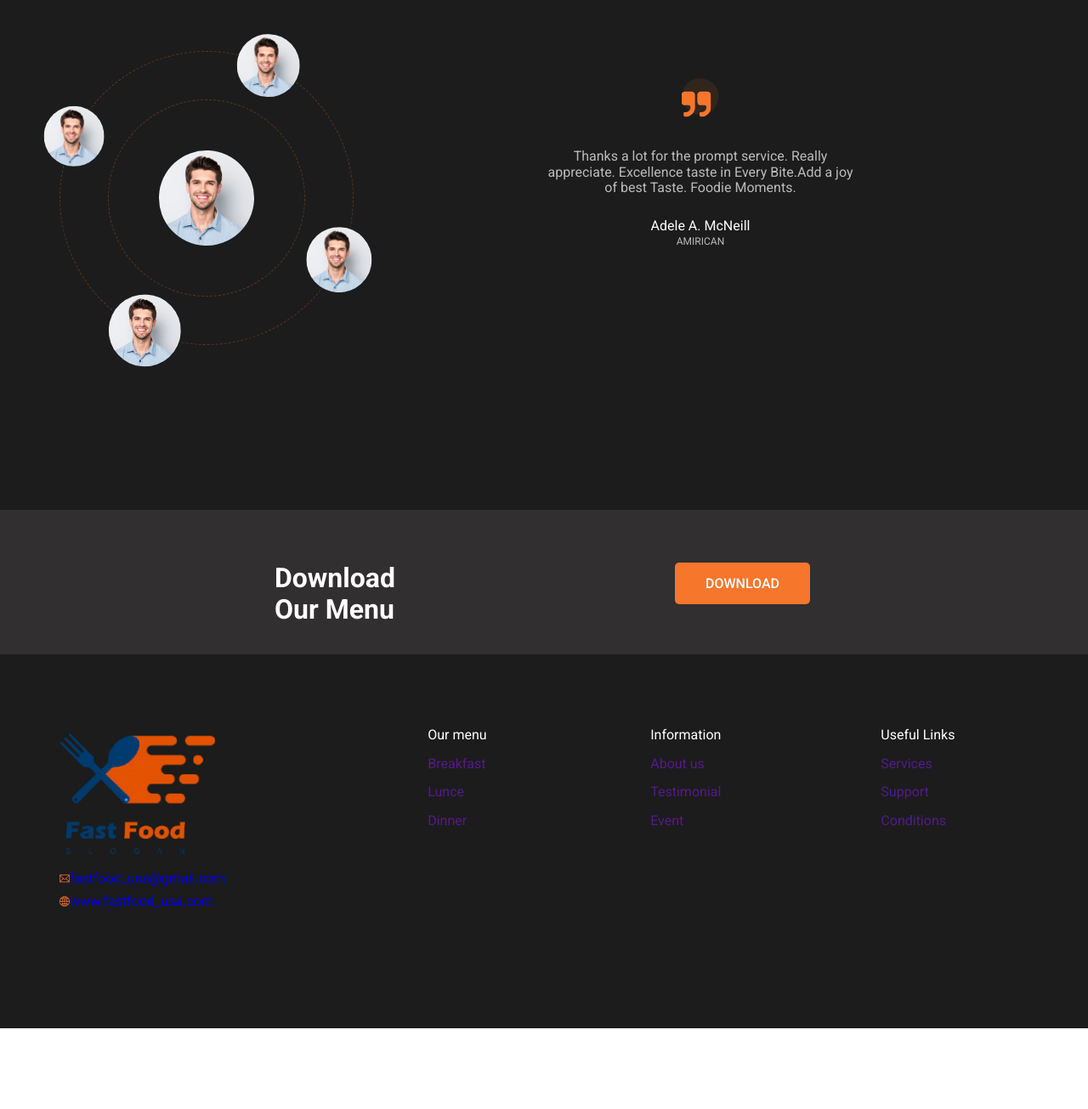
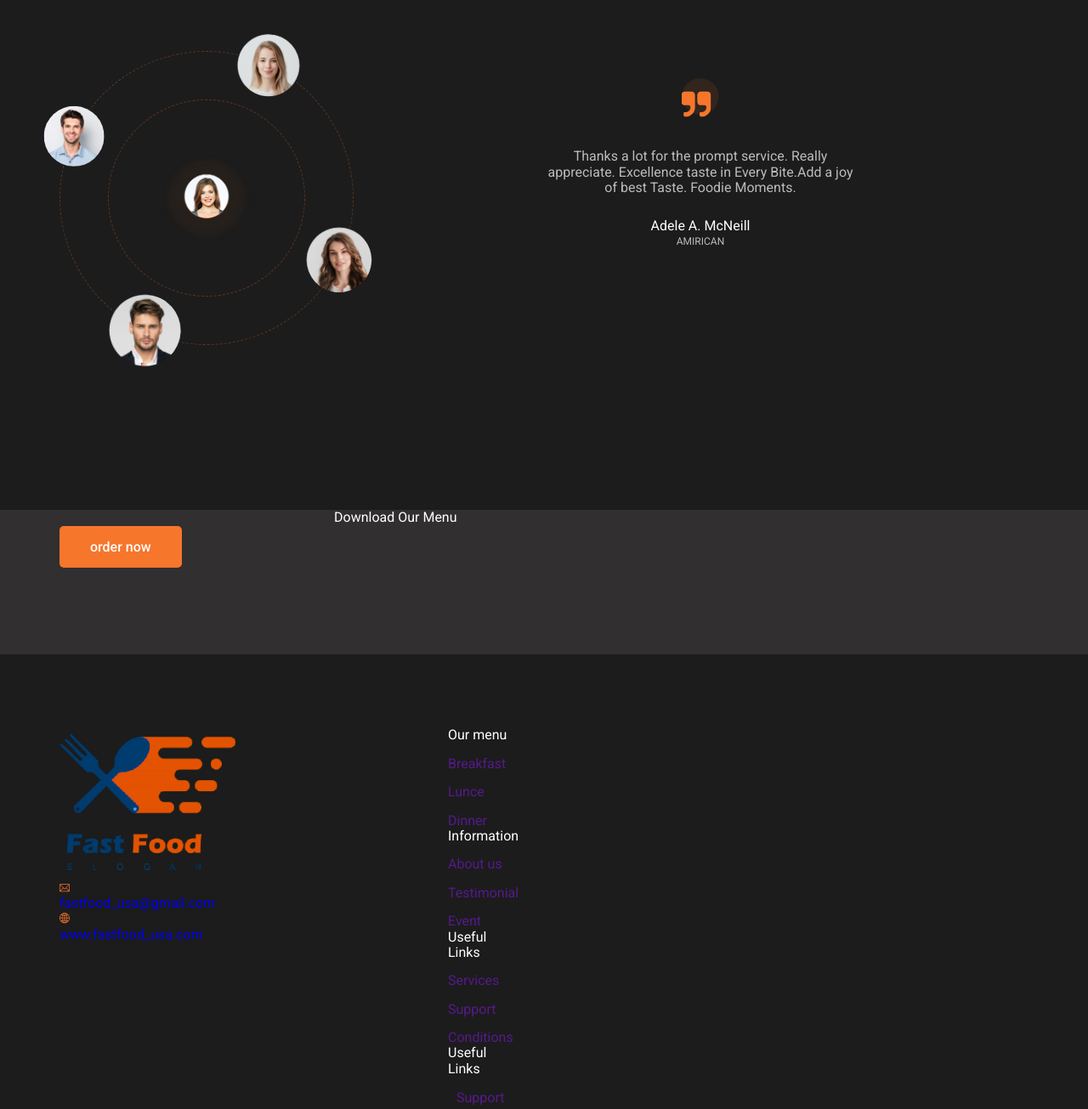
Before and after one commit to Rifat12343211231/fast-food, a plain HTML site: page index.html in a window 1280 px wide. Shown: the part 2985-4290 px from the top of the page at 85% size. Before the commit the page ends 4195 px from the top, so only its background shows below. Drawn offline with Linux system fonts and the light colour scheme.

Commit message:
Add files via upload

```diff
--- a/index.html
+++ b/index.html
@@ -198,7 +198,7 @@
                     <ul class="avatars">
                         <li class="avatar feedback__avatar">
                             <a href="#!" class="avatar__link">
-                                <img src="img/content/мужик лыбиться.jpg" alt="man" class="avatar__img">
+                                <img src="img/icons/Mask Group (2).png" alt="man" class="avatar__img">
                             </a>
                         </li>
                         <li class="avatar feedback__avatar">
@@ -208,17 +208,17 @@
                         </li>
                         <li class="avatar feedback__avatar">
                             <a href="#!" class="avatar__link">
-                                <img src="img/content/мужик лыбиться.jpg" alt="man" class="avatar__img">
+                                <img src="img/icons/Mask Group (1).png" alt="man" class="avatar__img">
                             </a>
                         </li>
                         <li class="avatar feedback__avatar">
                             <a href="#!" class="avatar__link">
-                                <img src="img/content/мужик лыбиться.jpg" alt="man" class="avatar__img">
+                                <img src="img/icons/Mask Group.png" alt="man" class="avatar__img">
                             </a>
                         </li>
                         <li class="avatar feedback__avatar">
                             <a href="#!" class="avatar__link">
-                                <img src="img/content/мужик лыбиться.jpg" alt="man" class="avatar__img">
+                                <img src="img/icons/Ellipse 5.png" alt="man" class="avatar__img">
                             </a>
                         </li>
                     </ul>
@@ -241,12 +241,12 @@
             </div>
         </section>
         <section class="download">
-            <div class="container__down">
-                <h1 class="download__column">
+            <div class="container">
+                <div class="download__column">
                     Download Our Menu
-                </h1>
-                <div class="download__column">
-                    <button class="btn">DOWNLOAD</button>
+                </div>
+                <div class="download__columm">
+                    <button class="btn">order now</button>
                 </div>
             </div>
         </section>
@@ -257,12 +257,16 @@
                         <img src="img/icons/fast-food-logo-design-vector_18099-221-removebg-preview 1 (2).png"
                             alt="Логотип" class="logo__pic">
                     </a>
-                    <div class="link-block">
-                        <img class="link-block__icon" src="img/icons/mail.svg" alt="email">
+                    <div class="email">
+                        <div class="email__icon">
+                            <img src="img/icons/mail.svg" alt="email">
+                        </div>
                         <a href="mailto:fastfood_usa@gmail.com" class="email__link">fastfood_usa@gmail.com</a>
                     </div>
-                    <div class="link-block">
-                        <img class="link-block__icon" src="img/icons/Vector.svg" alt="global">
+                    <div class="web">
+                        <div class="web__icon">
+                            <img src="img/icons/Vector.svg" alt="global">
+                        </div>
                         <a href="#!" class="web__link"> www.fastfood_usa.com</a>
                     </div>
                 </div>
@@ -280,8 +284,6 @@
                                 <a href="" class="footer__nav-link">Dinner </a>
                             </li>
                         </ul>
-                    </div>
-                    <div class="footer__nav-col">
                         <div class="footer__nav-title">Information</div>
                         <ul class="footer__list">
                             <li class="footer__item">
@@ -294,9 +296,7 @@
                                 <a href="" class="footer__nav-link">Event </a>
                             </li>
                         </ul>
-                    </div>
-                    <div class="footer__nav-col">
-                        <div class="footer__nav-titlee">Useful Links</div>
+                        <div class="footer__nav-title">Useful Links</div>
                         <ul class="footer__list">
                             <li class="footer__item">
                                 <a href="" class="footer__nav-link">Services </a>
@@ -308,26 +308,23 @@
                                 <a href="" class="footer__nav-link">Conditions </a>
                             </li>
                         </ul>
-                    </div>
-                    <div class="footer__nav-col">
-                        <div class="footer__nav-titleee">Social Handles</div>
+                        <div class="footer__nav-title">Useful Links</div>
                         <ul class="social">
                             <li class="social__item">
-                                <a href="#!" class="social__link">
-                                    <img src="img/icons/twitter 1.png" alt="твитер" class="social__pic">
+                                <a href="" class="social__link">
+                                    <img src="" alt="">
                                 </a>
                             </li>
                             <li class="social__item">
-                                <a href="#!" class="social__link">
-                                    <img src="img/icons/linkedin 1.png" alt="линд" class="social__pic">
+                                <a href="" class="social__link">Support
+                                    <img src="" alt="">
                                 </a>
                             </li>
                         </ul>
                     </div>
                 </div>
             </div>
-    </div>
-    </footer>
+        </footer>
     </div>
 </body>
 
```
Also changed, not shown: img/icons/Ellipse 5.png (added), img/icons/Mask Group (1).png (added), img/icons/Mask Group (2).png (added), img/icons/Mask Group.png (added).
